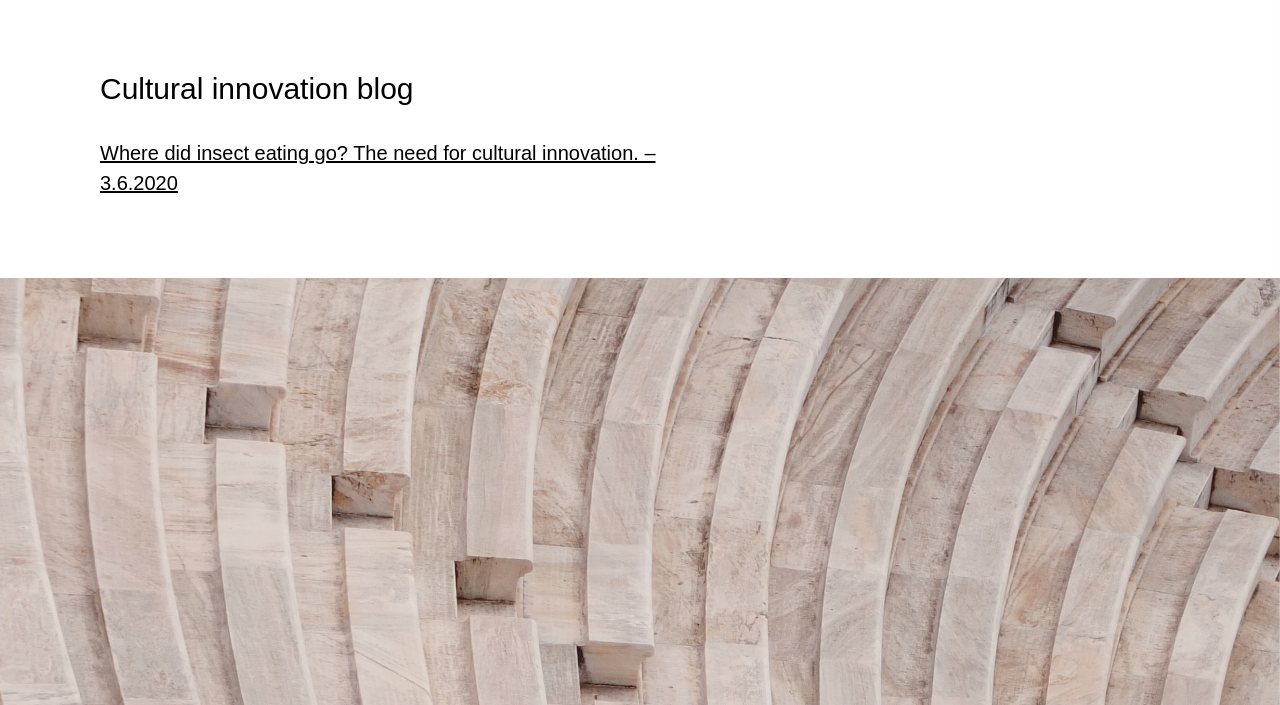
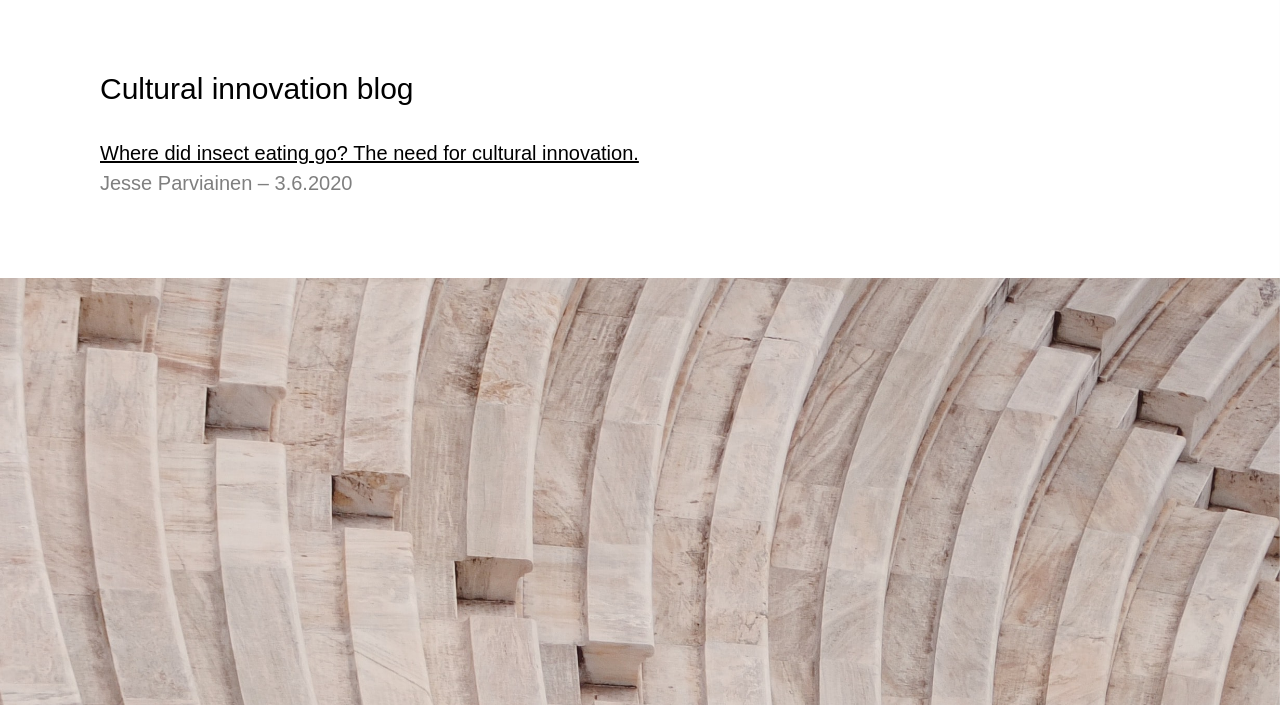
Before and after one commit to topierland/marmori, a plain HTML site: page blog/index.html in a window 1280 px wide. Shown: the part 95-800 px from the top of the page. Drawn offline with nearby package versions, Linux system fonts and the light colour scheme; a web font is replaced by a local one.

Commit message:
Changed blog page layout

```diff
--- a/blog/index.html
+++ b/blog/index.html
@@ -43,7 +43,7 @@
 <div id="content" class="blog">
     <section>
         <h1>Cultural innovation blog</h1>
-        <p><a href="../blog/where-did-insect-eating-go-the-need-for-cultural-innovation">Where did insect eating go? The need for cultural innovation. – 3.6.2020</a></p>
+        <p><a href="../blog/where-did-insect-eating-go-the-need-for-cultural-innovation">Where did insect eating go? The need for cultural innovation.</a><br><span class="grey">Jesse Parviainen – 3.6.2020</span></p>
     </section>
     <section class="take-a-break eight"></section>
     <footer>
```
